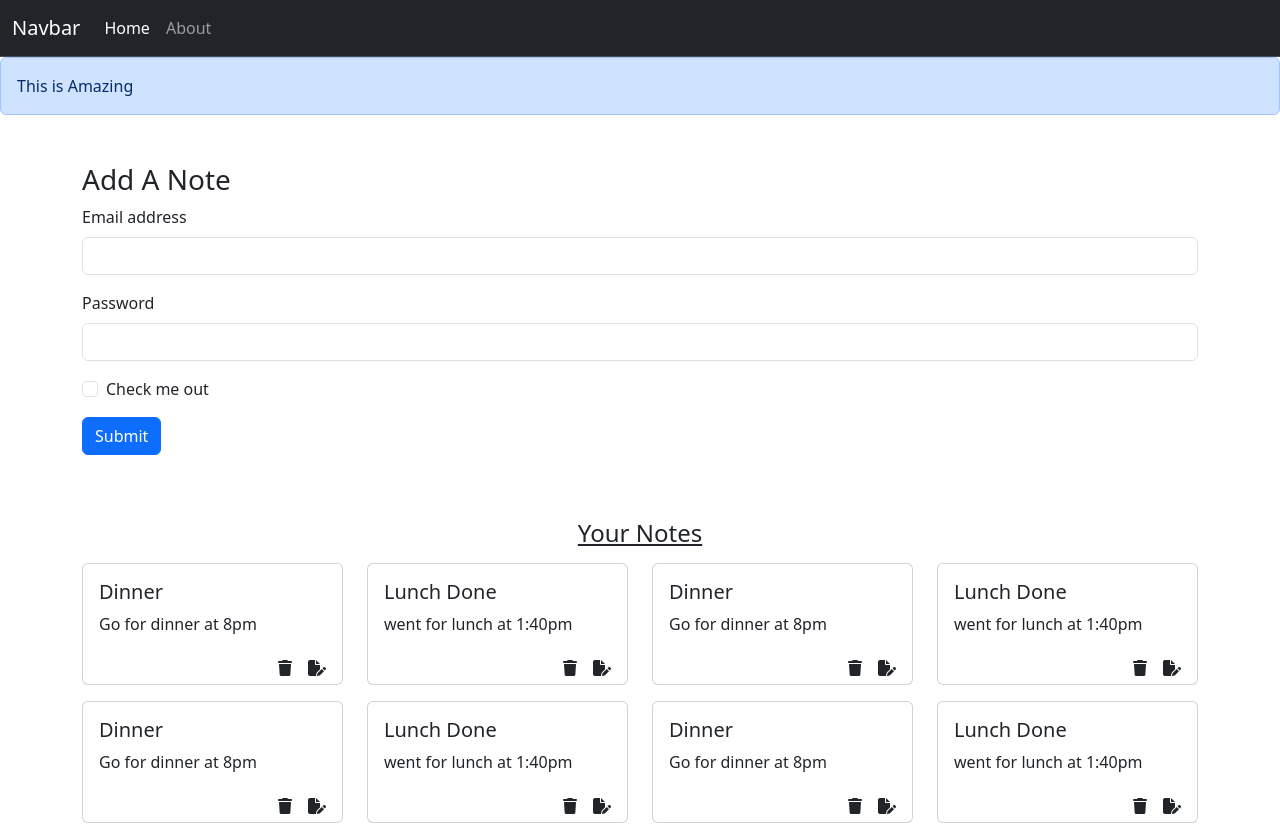
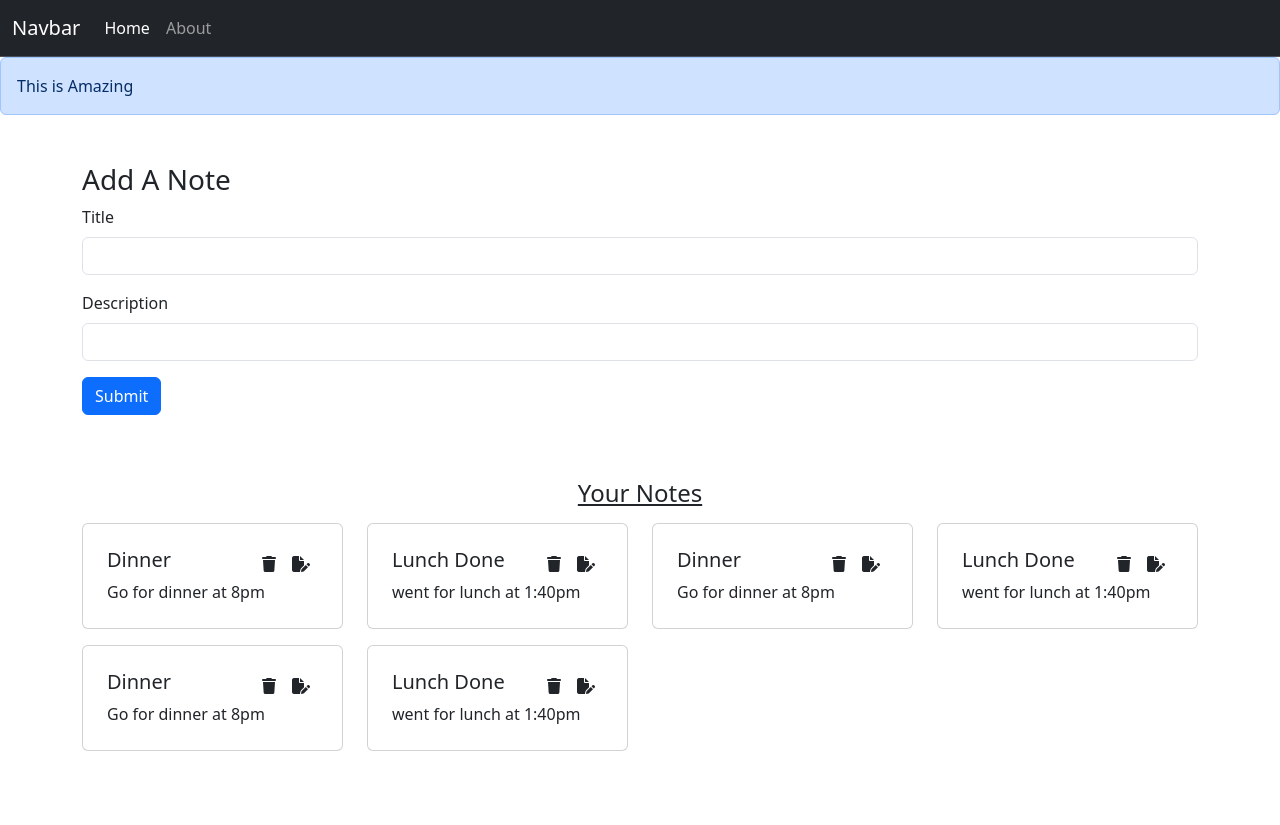
Before and after one commit to nikhil-agr/iNotebook, a React (Vite) app: page / in a window 1280 px wide. Shown: the top 825 px of the page. After the commit the page ends 800 px from the top, so only its background shows below. Built offline with nearby package versions, Linux system fonts and the light colour scheme.

Commit message:
Vid63Comp AddNote

```diff
--- /dev/null
+++ b/src/components/AddNote/AddNote.jsx
@@ -0,0 +1,53 @@
+import React, { useContext, useState } from "react";
+import noteContext from "../../context/notes/noteContext";
+
+const AddNote = () => {
+  const context = useContext(noteContext);
+  const { addNote } = context;
+
+  const [note, setNote] = useState({title: "", description:"", tag:"default"})
+
+  const handleClick = (e) => {
+      e.preventDefault();
+      addNote(note.title, note.description, note.tag);
+  };
+  const onChange = (e)=>{
+    setNote({...note, [e.target.name]: e.target.value})
+  };
+  return (
+    <div>
+      <h3>Add A Note</h3>
+      <form>
+        <div className="mb-3">
+          <label htmlFor="title" className="form-label">
+            Title
+          </label>
+          <input
+            type="text"
+            className="form-control"
+            id="title"
+            name="title"
+            onChange={onChange}
+          />
+        </div>
+        <div className="mb-3">
+          <label htmlFor="description" className="form-label">
+            Description
+          </label>
+          <input
+            type="text"
+            className="form-control"
+            id="description"
+            name="description"
+            onChange={onChange}
+          />
+        </div>
+        <button type="submit" className="btn btn-primary" onClick={handleClick}>
+          Submit
+        </button>
+      </form>
+    </div>
+  );
+};
+
+export default AddNote;
--- a/src/components/Home/Home.jsx
+++ b/src/components/Home/Home.jsx
@@ -1,46 +1,9 @@
-import React, { useContext } from "react";
 import Notes from "../Notes/Notes";
 
 const Home = () => {
   return (
     <div className="container mt-5">
-        <h3>Add A Note</h3>
-      <form>
-        <div className="mb-3">
-          <label htmlFor="exampleInputEmail1" className="form-label">
-            Email address
-          </label>
-          <input
-            type="email"
-            className="form-control"
-            id="exampleInputEmail1"
-            aria-describedby="emailHelp"
-          />
-        </div>
-        <div className="mb-3">
-          <label htmlFor="exampleInputPassword1" className="form-label">
-            Password
-          </label>
-          <input
-            type="password"
-            className="form-control"
-            id="exampleInputPassword1"
-          />
-        </div>
-        <div className="mb-3 form-check">
-          <input
-            type="checkbox"
-            className="form-check-input"
-            id="exampleCheck1"
-          />
-          <label className="form-check-label" htmlFor="exampleCheck1">
-            Check me out
-          </label>
-        </div>
-        <button type="submit" className="btn btn-primary">
-          Submit
-        </button>
-      </form>
+
       <Notes />
     </div>
   );
--- a/src/components/Noteitem/Noteitem.jsx
+++ b/src/components/Noteitem/Noteitem.jsx
@@ -5,14 +5,15 @@
   return (
     <div className="col-md-3 my-2">
       <div className="card">
-        <div className="card-body">
-          <h5 className="card-title">{note.title}</h5>
+        <div className="card-body p-4">
+          <div className="d-flex justify-content-between align-items-center">
+            <h5 className="card-title">{note.title}</h5>
+            <div className="d-flex">
+              <i className="mx-2 fa-sharp fa-solid fa-trash"></i>
+              <i className="mx-2 fa-solid fa-file-pen"></i>
+            </div>
+          </div>
           <p className="card-text"> {note.description}</p>
-        </div>
-        <div className="d-flex justify-content-end p-2">
-        <i className="mx-2 fa-sharp fa-solid fa-trash"></i>
-        <i className="mx-2 fa-solid fa-file-pen"></i>
-
         </div>
       </div>
     </div>
--- a/src/components/Notes/Notes.jsx
+++ b/src/components/Notes/Notes.jsx
@@ -1,17 +1,23 @@
-import React, { useContext } from "react";
+import Noteitem from "../Noteitem/Noteitem";
+import AddNote from "../AddNote/AddNote";
 import noteContext from "../../context/notes/noteContext";
-import Noteitem from "../Noteitem/Noteitem";
+import { useContext } from "react";
 
 const Notes = () => {
   const context = useContext(noteContext);
-  const { notes, setNotes } = context;
+  const { notes, addNote } = context;
   return (
-    <div className="row my-3">
-      <h4 className="text-center mt-5 text-decoration-underline">Your Notes</h4>
-      {notes.map((note) => {
-        return <Noteitem key={note._id} note={note} />;
-      })}
-    </div>
+    <>
+      <AddNote />
+      <div className="row my-3">
+        <h4 className="text-center mt-5 text-decoration-underline">
+          Your Notes
+        </h4>
+        {notes.map((note) => {
+          return <Noteitem key={note._id} note={note} />;
+        })}
+      </div>
+    </>
   );
 };
 
--- a/src/context/notes/NoteState.jsx
+++ b/src/context/notes/NoteState.jsx
@@ -57,65 +57,33 @@
       date: "2023-12-01T09:40:44.349Z",
       __v: 0,
     },
-    {
-      _id: "65699445b005e34b8d57a2",
-      user: "65697948d64432bc81544f16",
-      title: "Dinner",
-      description: "Go for dinner at 8pm",
-      tag: "personal",
-      date: "2023-12-01T08:07:33.983Z",
-      __v: 0,
-    },
-    {
-      _id: "6569a1c600e6c2db6e117",
-      user: "65697948d64432bc81544f16",
-      title: "Lunch Done",
-      description: "went for lunch at 1:40pm",
-      tag: "personal",
-      date: "2023-12-01T09:40:44.349Z",
-      __v: 0,
-    },
-    {
-      _id: "6569445b305e34be87a2",
-      user: "65697948d64432bc81544f16",
-      title: "Dinner",
-      description: "Go for dinner at 8pm",
-      tag: "personal",
-      date: "2023-12-01T08:07:33.983Z",
-      __v: 0,
-    },
-    {
-      _id: "569aa1c600e6cdb6e5611",
-      user: "65697948d64432bc81544f16",
-      title: "Lunch Done",
-      description: "went for lunch at 1:40pm",
-      tag: "personal",
-      date: "2023-12-01T09:40:44.349Z",
-      __v: 0,
-    },
-    {
-      _id: "65699445b3005e3be8d57a2",
-      user: "65697948d64432bc81544f16",
-      title: "Dinner",
-      description: "Go for dinner at 8pm",
-      tag: "personal",
-      date: "2023-12-01T08:07:33.983Z",
-      __v: 0,
-    },
-    {
-      _id: "6569a1c600e6c2db6e56117",
-      user: "65697948d64432bc81544f16",
-      title: "Lunch Done",
-      description: "went for lunch at 1:40pm",
-      tag: "personal",
-      date: "2023-12-01T09:40:44.349Z",
-      __v: 0,
-    },
   ];
 
   const [notes, setNotes] = useState(notesInitial);
+
+  // Add a note
+  const addNote = (title, description, tag) => {
+    //TODO API Call
+    const note = {
+      _id: "6569a1c600e6c2db6e56117",
+      user: "65697948d64432bc81544f16",
+      title: title,
+      description: description,
+      tag: tag,
+      date: "2023-12-01T09:40:44.349Z",
+      __v: 0,
+    };
+    setNotes(notes.concat(note));
+  };
+
+  // Delete a note
+  const deleteNote = (id) => {};
+
+  // Edit a note
+  const editNote = (id) => {};
+
   return (
-    <NoteContext.Provider value={{ notes, setNotes }}>
+    <NoteContext.Provider value={{ notes, addNote, deleteNote, editNote }}>
       {props.children}
     </NoteContext.Provider>
   );
```
